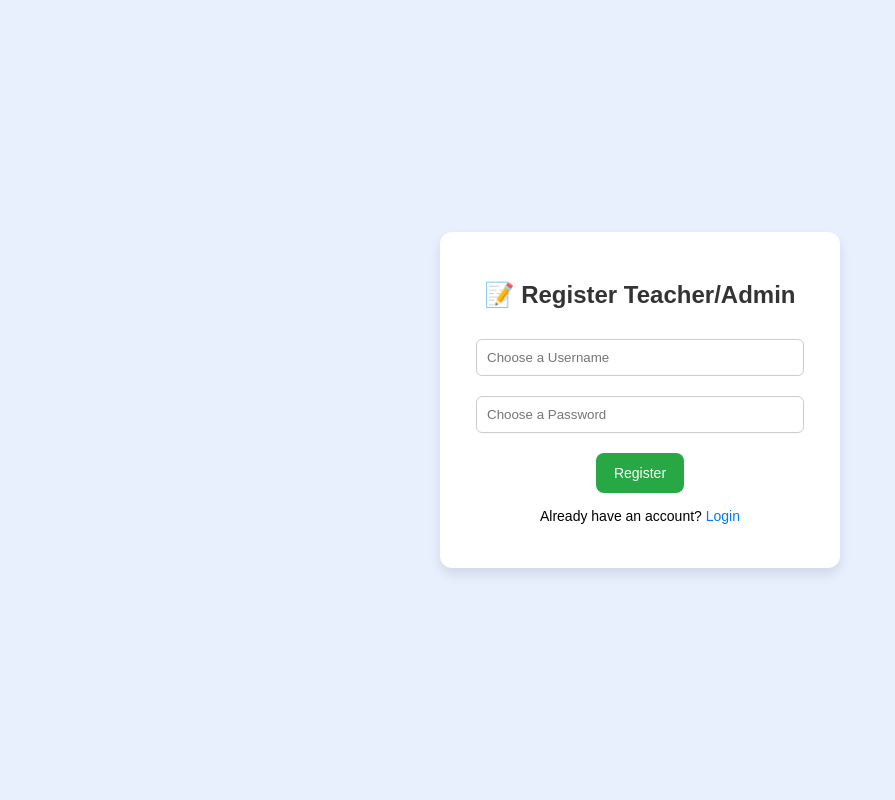
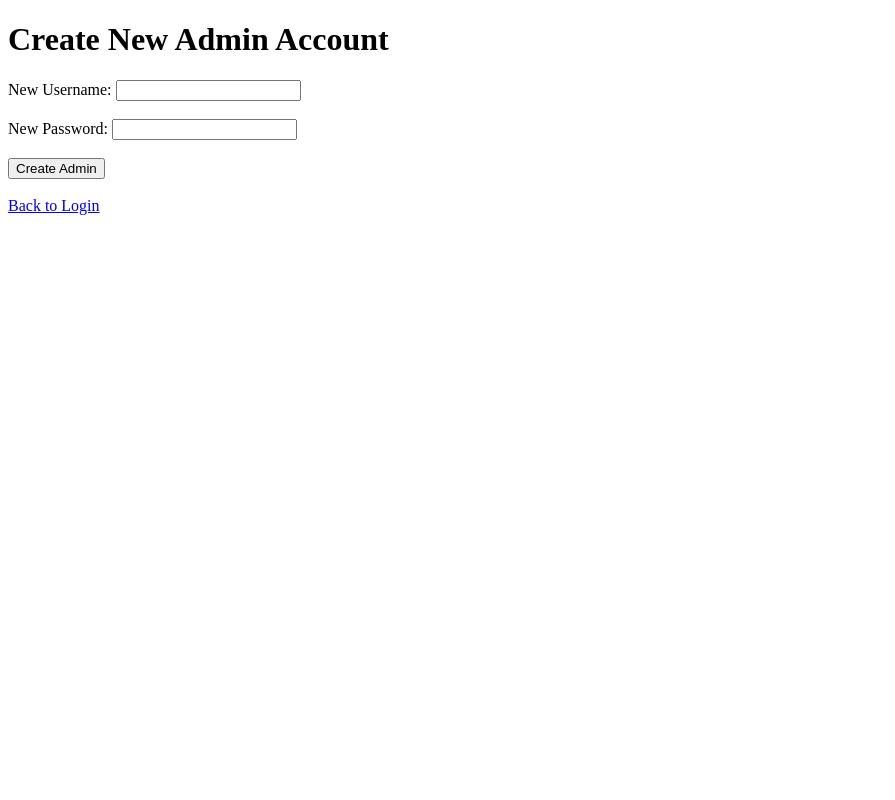
Before and after one commit to Ak23b/vision-based-attendance-system, a Flask app: template templates/register.html in a window 1280 px wide. Shown: the whole page, without its empty margins (0-895 px from the left). Run offline with Flask 3, Linux system fonts and the light colour scheme; the template is opened without the code that fills it, so the values that code supplies are empty.

Commit message:
Simple changes

```diff
--- a/templates/register.html
+++ b/templates/register.html
@@ -1,82 +1,30 @@
 <!DOCTYPE html>
 <html lang="en">
 <head>
-  <meta charset="UTF-8">
-  <title>Register Teacher/Admin</title>
-  <style>
-    body {
-      font-family: Arial, sans-serif;
-      background: #e8f0fe;
-      display: flex;
-      justify-content: center;
-      align-items: center;
-      height: 100vh;
-      margin: 0;
-    }
-    .container {
-      background: white;
-      padding: 30px;
-      border-radius: 12px;
-      box-shadow: 0 6px 12px rgba(0,0,0,0.1);
-      width: 340px;
-      text-align: center;
-    }
-    h2 {
-      margin-bottom: 20px;
-      color: #333;
-    }
-    input {
-      width: 90%;
-      padding: 10px;
-      margin: 10px 0;
-      border: 1px solid #ccc;
-      border-radius: 6px;
-    }
-    button {
-      background: #28a745;
-      color: white;
-      border: none;
-      padding: 12px 18px;
-      border-radius: 8px;
-      cursor: pointer;
-      font-size: 14px;
-      margin-top: 10px;
-    }
-    button:hover {
-      background: #218838;
-    }
-    .error {
-      color: red;
-      font-size: 14px;
-      margin-top: 10px;
-    }
-    .link {
-      margin-top: 15px;
-      font-size: 14px;
-    }
-    .link a {
-      text-decoration: none;
-      color: #007bff;
-    }
-    .link a:hover {
-      text-decoration: underline;
-    }
-  </style>
+    <meta charset="UTF-8">
+    <title>Create Admin Account</title>
 </head>
 <body>
-  <div class="container">
-    <h2>📝 Register Teacher/Admin</h2>
-    <form method="POST">
-      <input type="text" name="username" placeholder="Choose a Username" required><br>
-      <input type="password" name="password" placeholder="Choose a Password" required><br>
-      <button type="submit">Register</button>
+    <h1>Create New Admin Account</h1>
+
+    {% if message %}
+        <p style="color: green;">{{ message }}</p>
+    {% endif %}
+    {% if error %}
+        <p style="color: red;">{{ error }}</p>
+    {% endif %}
+
+    <form action="{{ url_for('register') }}" method="POST">
+        <label for="username">New Username:</label>
+        <input type="text" name="username" required><br><br>
+
+        <label for="password">New Password:</label>
+        <input type="password" name="password" required><br><br>
+
+        <button type="submit">Create Admin</button>
     </form>
-    {% if error %}
-      <p class="error">{{ error }}</p>
-    {% endif %}
-    <div class="link">
-      <p>Already have an account? <a href="{{ url_for('login') }}">Login</a></p>
-    </div>
-  </div>
+
+    <br>
+    <a href="{{ url_for('login') }}">Back to Login</a>
 </body>
 </html>
```
